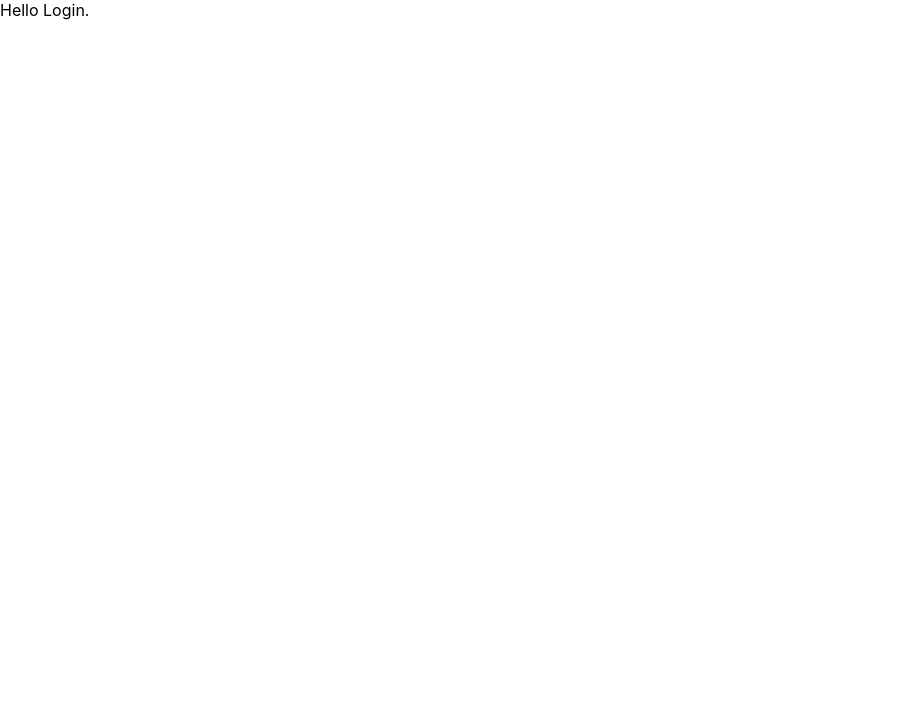
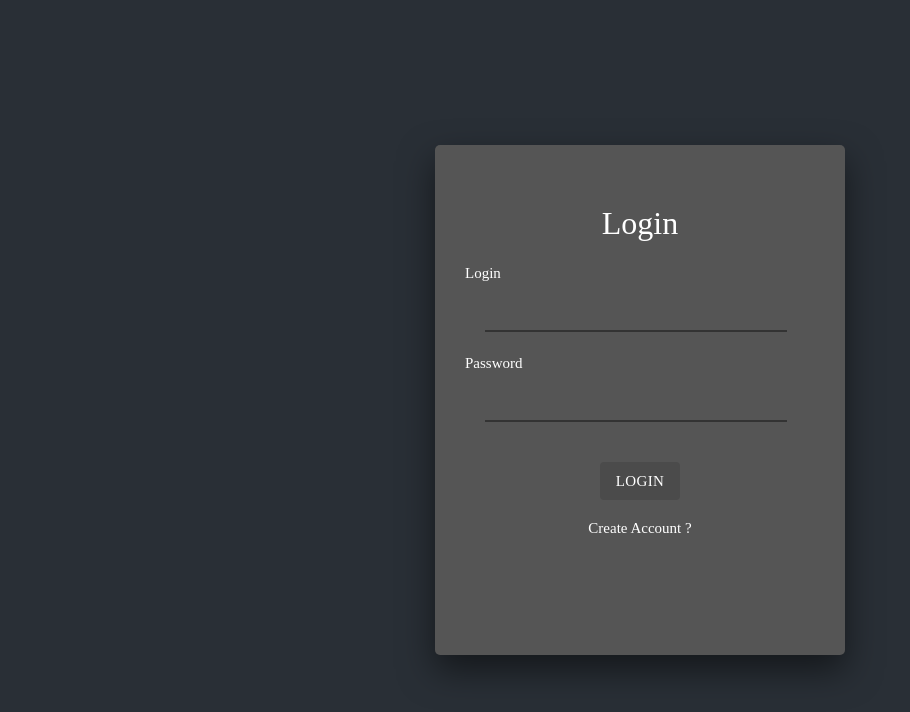
Before and after one commit to four-orfa/react-toolkit-test-front, a React (Create React App) app: page / in a window 1280 px wide. Shown: the top 712 px of the page, without its empty margins (0-910 px from the left). Built offline with nearby package versions, Linux system fonts and the light colour scheme.

Commit message:
login module

```diff
--- a/src/features/login/Login.js
+++ b/src/features/login/Login.js
@@ -1,7 +1,67 @@
 import React from 'react'
+import { useSelector, useDispatch } from 'react-redux'
+import { Button } from '@material-ui/core'
+import styles from './Login.module.css'
+import {
+  editUsername,
+  editPassword,
+  toggleMode,
+  fetchAsyncLogin,
+  fetchAsyncRegister,
+  selectAuth,
+  selectIsLoginView,
+} from './loginSlice'
 
 const Login = () => {
-  return <div>Hello Login.</div>
+  const dispatch = useDispatch()
+  const auth = useSelector(selectAuth)
+  const isLoginView = useSelector(selectIsLoginView)
+  const btnDisabler = auth.username === '' || auth.password === ''
+
+  const login = async () => {
+    if (isLoginView) {
+      await dispatch(fetchAsyncLogin(auth))
+    } else {
+      const result = await dispatch(fetchAsyncRegister(auth))
+      if (fetchAsyncRegister.fulfilled.match(result)) {
+        await dispatch(fetchAsyncLogin(auth))
+      }
+    }
+  }
+
+  return (
+    <div className={styles.containerLogin}>
+      <div className={styles.appLogin}>
+        <h1>{isLoginView ? 'Login' : 'Register'}</h1>
+        <span>Login</span>
+        <input
+          type='text'
+          className={styles.inputLog}
+          name='username'
+          placeholder=''
+          onChange={(e) => dispatch(editUsername(e.target.value))}
+          required
+        />
+        <span>Password</span>
+        <input
+          type='password'
+          className={styles.inputLog}
+          name='password'
+          placeholder=''
+          onChange={(e) => dispatch(editPassword(e.target.value))}
+          required
+        />
+        <div className={styles.switch}>
+          <Button variant='contained' disabled={btnDisabler} color='primary' onClick={login}>
+            {isLoginView ? 'Login' : 'Create'}
+          </Button>
+        </div>
+        <span className={styles.switchText} onClick={(e) => dispatch(toggleMode())}>
+          {isLoginView ? 'Create Account ?' : 'Back to Login'}
+        </span>
+      </div>
+    </div>
+  )
 }
 
 export default Login
--- /dev/null
+++ b/src/features/login/Login.module.css
@@ -0,0 +1,48 @@
+h1 {
+  color: white;
+  font-weight: normal;
+  text-align: center;
+  margin: 30px 0px 20px 0px;
+  font-family: 'Comic Neue', cursive;
+}
+span {
+  color: white;
+  font-size: 15px;
+  font-family: 'Comic Neue', cursive;
+}
+.containerLogin {
+  background-color: #292f36;
+  height: 100vh;
+  display: flex;
+  justify-content: center;
+  align-items: center;
+}
+.appLogin {
+  background-color: #555555;
+  width: 25%;
+  min-width: 350px;
+  height: 450px;
+  padding: 30px;
+  border-radius: 5px;
+  box-shadow: 0 15px 35px rgba(0, 0, 0, 0.5);
+}
+.inputLog {
+  width: 85%;
+  margin: 20px;
+  font-family: 'Comic Neue', cursive;
+  background-color: #555555;
+  border: 0;
+  outline: 0;
+  border-bottom: 2px solid #333333;
+  font-size: 1.4rem;
+  color: #ccc;
+}
+.switch {
+  margin: 20px;
+  display: block;
+  text-align: center;
+}
+.switchText {
+  display: block;
+  text-align: center;
+}
--- a/src/features/login/loginSlice.js
+++ b/src/features/login/loginSlice.js
@@ -1,22 +1,22 @@
-import { createSlice, createAsyncThunk } from '@reduxjs/toolkit'
+import { createAsyncThunk, createSlice } from '@reduxjs/toolkit'
 import axios from 'axios'
 
 const apiUrl = 'http://localhost:8000/'
 const token = localStorage.localJWT
 
 export const fetchAsyncLogin = createAsyncThunk('login/post', async (auth) => {
-  const res = await axios.post(`${apiUrl}authen/jwt/create`, auth, {
+  const res = await axios.post(`${apiUrl}authen/jwt/create/`, auth, {
     headers: {
-      ContentType: 'application/json',
+      'Content-Type': 'application/json',
     },
   })
   return res.data
 })
 
 export const fetchAsyncRegister = createAsyncThunk('login/register', async (auth) => {
-  const res = await axios.post(`${apiUrl}api/register`, auth, {
+  const res = await axios.post(`${apiUrl}api/register/`, auth, {
     headers: {
-      ContentType: 'application/json',
+      'Content-Type': 'application/json',
     },
   })
   return res.data
@@ -67,7 +67,7 @@ const loginSlice = createSlice({
 })
 
 export const { editUsername, editPassword, toggleMode } = loginSlice.actions
-export const selectAuth = (state) => state.loginSlice.auth
+export const selectAuth = (state) => state.login.auth
 export const selectIsLoginView = (state) => state.login.isLoginView
 export const selectProfile = (state) => state.login.profile
 
```
